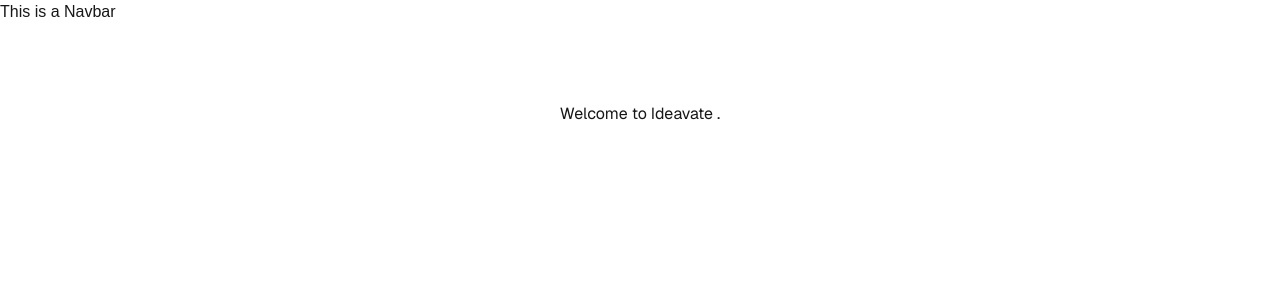
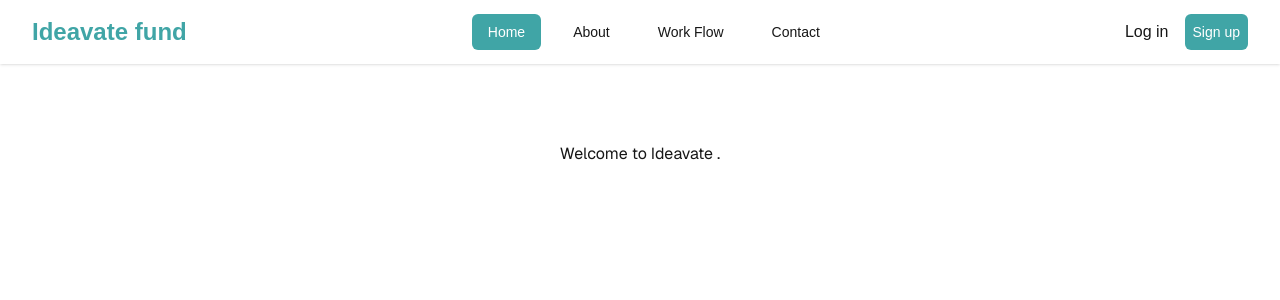
Before and after one commit to sarahannie/Ideavate, a Next.js app: page / in a window 1280 px wide. Shown: the top 300 px of the page. Built offline with nearby package versions, Linux system fonts and the light colour scheme.

Commit message:
Navbar done

```diff
--- a/app/layout.js
+++ b/app/layout.js
@@ -13,8 +13,8 @@ const geistMono = Geist_Mono({
 });
 
 export const metadata = {
-  title: "Create Next App",
-  description: "Generated by create next app",
+  title: "Ideavate",
+  description: "Next Enterprise Web Development Platform",
 };
 
 export default function RootLayout({ children }) {
--- a/src/Landingpages/layout/navbar.jsx
+++ b/src/Landingpages/layout/navbar.jsx
@@ -1,9 +1,176 @@
-import React from 'react'
+'use client'
+import React, { useState } from 'react';
 
 const Navbar = () => {
+  const [isMenuOpen, setIsMenuOpen] = useState(false);
+
+  const toggleMenu = () => {
+    setIsMenuOpen((prev) => !prev);
+  };
+
   return (
-    <div>This is a Navbar</div>
-  )
-}
+    <>
+      <nav className="bg-white shadow">
+        <div className="mx-auto max-w-7xl px-2 sm:px-6 lg:px-8">
+          <div className="relative flex h-16 items-center justify-between">
 
-export default Navbar
+            <div className="flex items-center justify-center sm:items-stretch sm:justify-start">
+              <div className="flex shrink-0 items-center">
+                {/* <img
+                  className="h-8 w-auto"
+                  src="https://tailwindui.com/plus/img/logos/mark.svg?color=indigo&shade=500"
+                  alt="Your Company"
+                /> */}
+                <h3 className="text-2xl font-bold text-green">Ideavate fund</h3>
+              </div>
+            </div>
+            <div className="flex  items-center justify-center sm:items-stretch sm:justify-start">
+            <div className="hidden sm:ml-6 sm:block">
+                <div className="flex space-x-4">
+                  <a
+                    href="#"
+                    className="rounded-md bg-green px-4 py-2 text-sm font-medium text-white"
+                    aria-current="page"
+                  >
+                    Home
+                  </a>
+                  <a
+                    href="#"
+                    className="rounded-md px-4 py-2 text-sm font-medium text-dark hover:bg-green hover:text-white"
+                  >
+                    About
+                  </a>
+                  <a
+                    href="#"
+                    className="rounded-md px-4 py-2 text-sm font-medium text-dark hover:bg-green hover:text-white"
+                  >
+                    Work Flow
+                  </a>
+                  <a
+                    href="#"
+                    className="rounded-md px-4 py-2 text-sm font-medium text-dark hover:bg-green hover:text-white"
+                  >
+                    Contact
+                  </a>
+                </div>
+              </div>
+            </div>
+            <div className="absolute inset-y-0 right-0 flex items-center pr-2 sm:static sm:inset-auto sm:ml-6 sm:pr-0">
+              <button
+                type="button"
+                className=" hidden sm:block relative rounded-full  p-1 text-dark hover:text-green focus:outline-none focus:ring-2 focus:ring-white focus:ring-offset-2 focus:ring-offset-gray-800"
+              >
+                Log in
+              </button>
+              <div className="relative ml-3">
+                <div>
+                  <button
+
+                    type="button"
+                    className="hidden sm:block relative flex rounded-md bg-green p-2 text-sm text-white focus:outline-none focus:ring-2 focus:ring-white focus:ring-offset-2 focus:ring-offset-gray-800"
+                    id="user-menu-button"
+                    aria-expanded="false"
+                    aria-haspopup="true"
+                  >
+                    Sign up
+                  </button>
+                </div>
+              </div>
+              <div className=" sm:hidden">
+              {/* Mobile menu button */}
+              <button
+                type="button"
+                className="relative inline-flex items-center justify-center rounded-md p-2 text-gray-400 hover:bg-gray-700 hover:text-white focus:outline-none focus:ring-2 focus:ring-inset focus:ring-white"
+                aria-controls="mobile-menu"
+                aria-expanded={isMenuOpen}
+                onClick={toggleMenu}
+              >
+                <span className="sr-only">Open main menu</span>
+                {isMenuOpen ? (
+                  <svg
+                    className="block h-6 w-6"
+                    fill="none"
+                    viewBox="0 0 24 24"
+                    strokeWidth="1.5"
+                    stroke="currentColor"
+                    aria-hidden="true"
+                  >
+                    <path
+                      strokeLinecap="round"
+                      strokeLinejoin="round"
+                      d="M6 18L18 6M6 6l12 12"
+                    />
+                  </svg>
+                ) : (
+                  <svg
+                    className="block h-6 w-6"
+                    fill="none"
+                    viewBox="0 0 24 24"
+                    strokeWidth="1.5"
+                    stroke="currentColor"
+                    aria-hidden="true"
+                  >
+                    <path
+                      strokeLinecap="round"
+                      strokeLinejoin="round"
+                      d="M3.75 6.75h16.5M3.75 12h16.5m-16.5 5.25h16.5"
+                    />
+                  </svg>
+                )}
+              </button>
+            </div>
+            </div>
+          </div>
+        </div>
+        {/* Mobile menu */}
+        {isMenuOpen && (
+          <div className="sm:hidden" id="mobile-menu">
+            <div className="space-y-1 px-2 pb-3 pt-2">
+              <a
+                href="#"
+                className="block rounded-md bg-green px-3 py-2 text-base font-medium text-white"
+                aria-current="page"
+              >
+                Home
+              </a>
+              <a
+                href="#"
+                className="block rounded-md px-3 py-2 text-base font-medium text-dark hover:bg-green hover:text-white"
+              >
+                About
+              </a>
+              <a
+                href="#"
+                className="block rounded-md px-3 py-2 text-base font-medium text-dark hover:bg-green hover:text-white"
+              >
+                Work Flow
+              </a>
+              <a
+                href="#"
+                className="block rounded-md px-3 py-2 text-base font-medium text-dark hover:bg-green hover:text-white"
+              >
+                Contact
+              </a>
+              <a
+                href="#"
+                className="block rounded-md px-3 py-2 text-base font-medium text-dark hover:bg-green hover:text-white"
+              >
+                Login
+              </a>
+              <a
+                href="#"
+                className="block rounded-md px-3 py-2 text-base font-medium text-dark hover:bg-green hover:text-white"
+              >
+                Sign up
+              </a>
+
+            </div>
+
+          </div>
+        )}
+      </nav>
+    </>
+  );
+};
+
+export default Navbar;
--- a/tailwind.config.mjs
+++ b/tailwind.config.mjs
@@ -4,12 +4,15 @@ export default {
     "./pages/**/*.{js,ts,jsx,tsx,mdx}",
     "./components/**/*.{js,ts,jsx,tsx,mdx}",
     "./app/**/*.{js,ts,jsx,tsx,mdx}",
+    "./src/**/*.{js,ts,jsx,tsx,mdx}",
   ],
   theme: {
     extend: {
       colors: {
         background: "var(--background)",
         foreground: "var(--foreground)",
+        green:'#40a5a6',
+        white:'#ffffff',
       },
     },
   },
```
